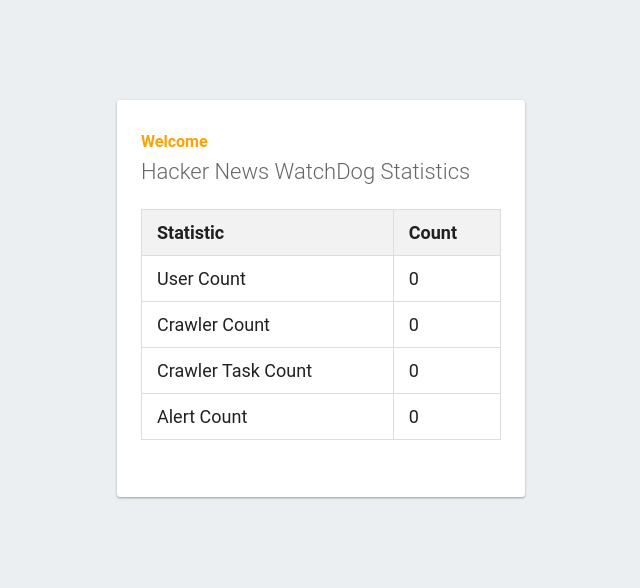
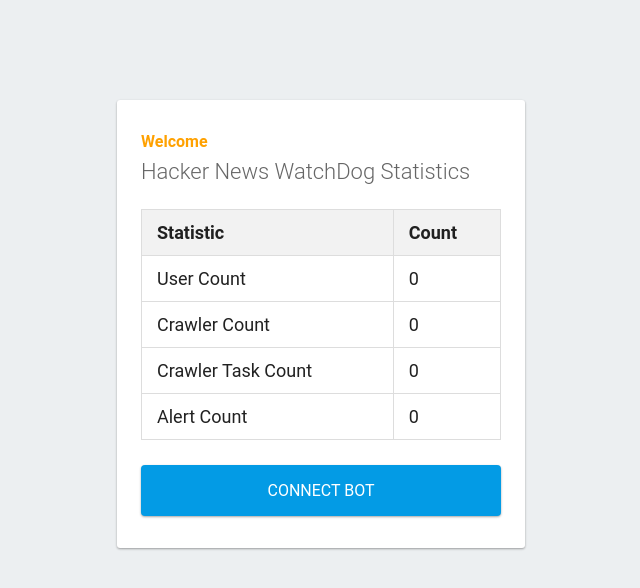
Before and after one commit to kanthorlabs/hackernewswatchdog, a plain HTML site: page public/index.html in a window 1280 px wide. Shown: the whole page, without its empty margins (319-959 px from the left). Drawn offline with Linux system fonts and the light colour scheme; some packages are replaced by stand-ins of ours; no server answers.

Commit message:
feat: add Connect Bot button

```diff
--- a/public/index.html
+++ b/public/index.html
@@ -157,6 +157,10 @@
           <td id="alert_count">0</td>
         </tr>
       </table>
+
+      <a href="https://t.me/hacker_news_watchdog_bot?start=help" target="_blank"
+        >Connect Bot</a
+      >
     </div>
 
     <script>
```
